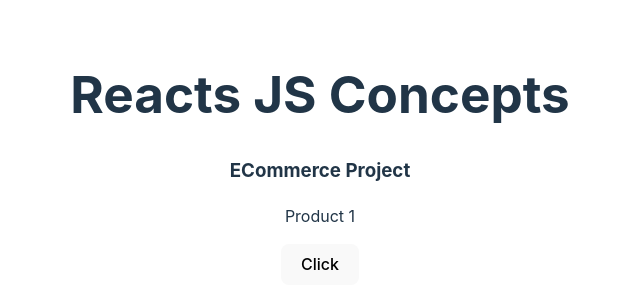
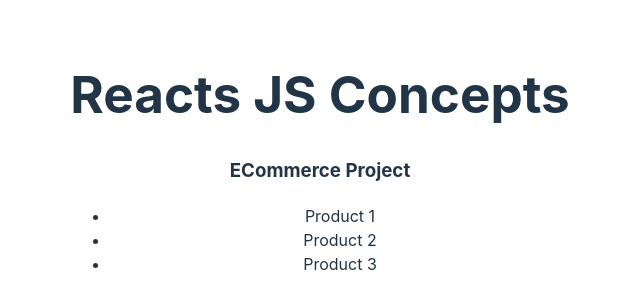
Before and after one commit to emmaowusu294/ReactJS, a React (Vite) app in the folder reactjs-concepts-2025/: page / in a window 1280 px wide. Shown: the top 308 px of the page, without its empty margins (320-960 px from the left). Built offline with nearby package versions, Linux system fonts and the light colour scheme.

Commit message:
rendering list of data

```diff
--- a/reactjs-concepts-2025/src/components/products/index.jsx
+++ b/reactjs-concepts-2025/src/components/products/index.jsx
@@ -7,7 +7,15 @@ function ProductList() {
     return (
         <div>
             <h3>ECommerce Project</h3>
-            <ProductItem />
+            {/* <ProductItem /> */}
+
+            <ul>
+                {
+                    dummyProductData.map((item, index) => (
+                        <li key={index}>{item}</li>
+                    ))
+                }
+            </ul>
         </div>
     );
 }
```
